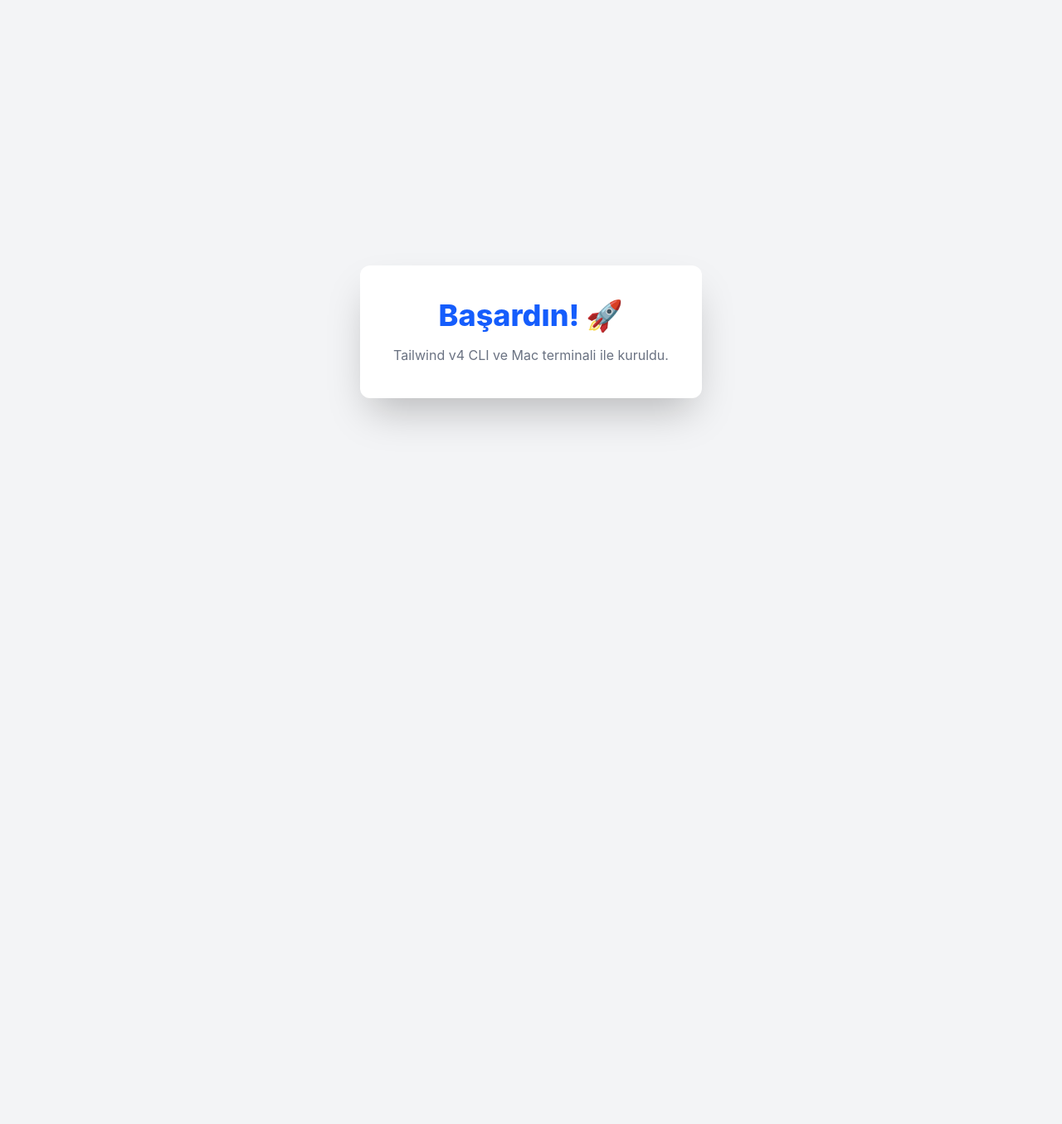
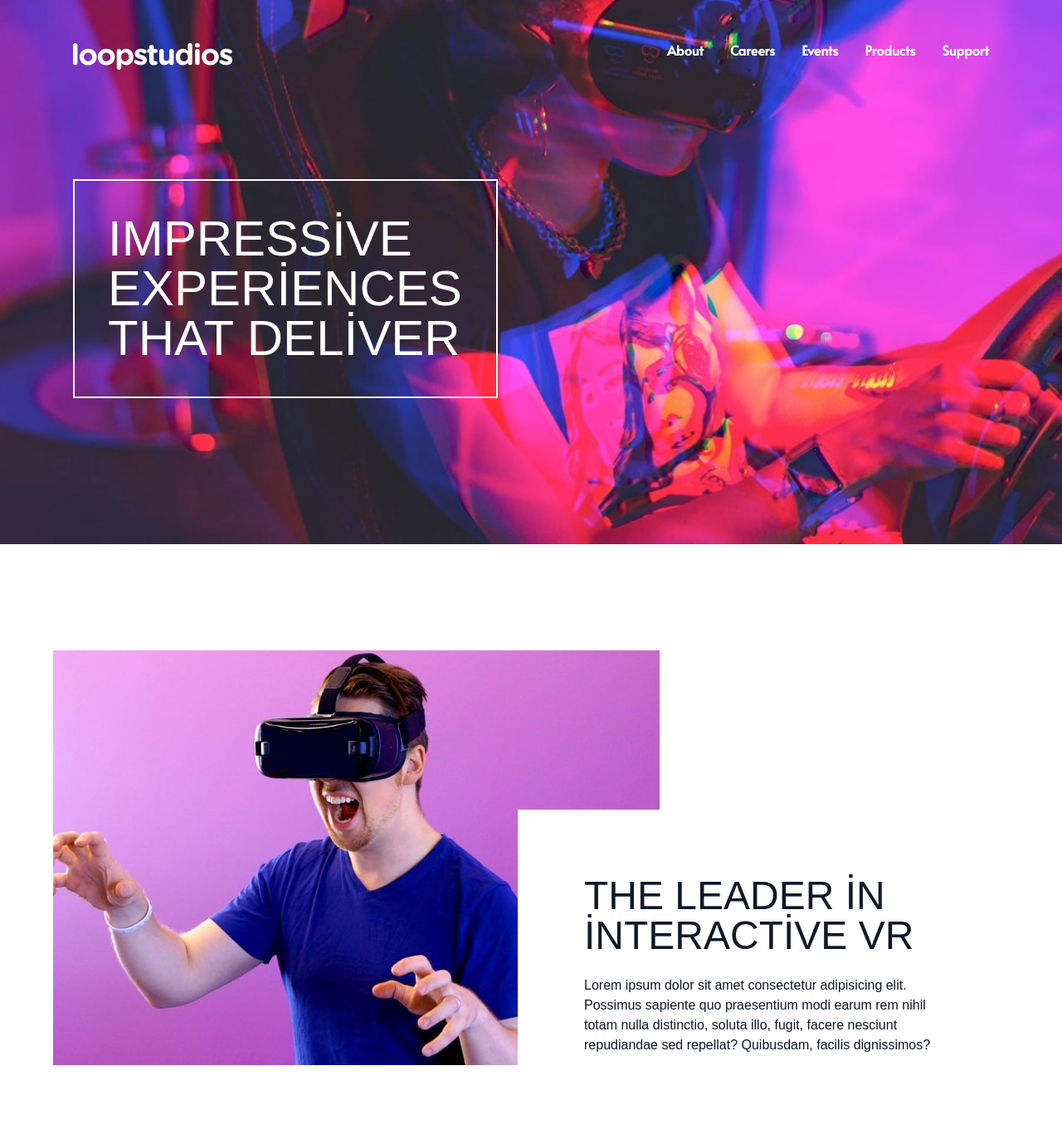
Before and after one commit to serhatcamadan/loopstudios, a website: page index.html in a window 1280 px wide. Shown: the whole page at 83% size. Before the commit the page ends 800 px from the top, so only its background shows below. Drawn offline with nearby package versions, Linux system fonts and the light colour scheme; files that its build step writes are made by us from their sources.

Commit message:
navbar completed

```diff
--- a/index.html
+++ b/index.html
@@ -3,13 +3,81 @@
 <head>
     <meta charset="UTF-8">
     <meta name="viewport" content="width=device-width, initial-scale=1.0">
-    <link href="../dist/output.css" rel="stylesheet">
+    <link href="./dist/output.css" rel="stylesheet">
+    <link rel="preconnect" href="https://fonts.googleapis.com">
+    <link rel="preconnect" href="https://fonts.gstatic.com" crossorigin>
+    <link href="https://fonts.googleapis.com/css2?family=Josefin+Sans:ital,wght@0,100..700;1,100..700&display=swap" rel="stylesheet">
+    <link rel="preconnect" href="https://fonts.googleapis.com">
+    <link rel="preconnect" href="https://fonts.gstatic.com" crossorigin>
+    <link href="https://fonts.googleapis.com/css2?family=Alata&display=swap" rel="stylesheet">
     <title>Tailwind v4 Template</title>
 </head>
-<body class="bg-gray-100 flex items-center justify-center min-h-screen">
-    <div class="text-center p-10 bg-white rounded-xl shadow-2xl">
-        <h1 class="text-4xl font-extrabold text-blue-600">Başardın! 🚀</h1>
-        <p class="text-gray-500 mt-4">Tailwind v4 CLI ve Mac terminali ile kuruldu.</p>
-    </div>
+<body>
+    <!-- Hero Section -->
+     <section id="hero">
+        <!-- Hero Container -->
+         <div class="container max-w-6xl mx-auto px-6 py-12">
+            <!-- Nav/Logo Container -->
+             <nav class="flex items-center justify-between font-bold text-white">
+                <!-- Logo -->
+                <img src="images/logo.svg" alt="">
+                <!-- Menu -->
+                 <div class="hidden h-10 font-alata md:flex md:space-x-8">
+                    <div class="group">
+                        <a href="#">About</a>
+                        <div class="mx-2 group-hover:border-b group-hover:border-blue-50"></div>
+                    </div>
+                    <div class="group">
+                        <a href="#">Careers</a>
+                        <div class="mx-2 group-hover:border-b group-hover:border-blue-50"></div>
+                    </div>
+                    <div class="group">
+                        <a href="#">Events</a>
+                        <div class="mx-2 group-hover:border-b group-hover:border-blue-50"></div>
+                    </div>
+                    <div class="group">
+                        <a href="#">Products</a>
+                        <div class="mx-2 group-hover:border-b group-hover:border-blue-50"></div>
+                    </div>
+                    <div class="group">
+                        <a href="#">Support</a>
+                        <div class="mx-2 group-hover:border-b group-hover:border-blue-50"></div>
+                    </div>
+                 </div>
+                <!-- @todo Hamburger Button -->
+             </nav>
+                <!-- @todo- Mobile Menu-->
+
+                <div
+                class="max-w-lg mt-32 mb-32 p-4 font-sans text-4xl text-white uppercase border-2 md:p-10 md:m-32 md:mx-0 md:text-6xl">
+                Impressive Experiences That Deliver
+            </div>
+         </div>
+     </section>
+
+     <!-- Feature Section -->
+     <section id="feature">
+        <!-- Feature Container -->
+         <div
+         class="relative container flex flex-col max-w-6xl mx-auto my-32 px-6 text-gray-900 md:flex-row md:px-0">
+        <!-- Image -->
+         <img src="images/desktop/image-interactive.jpg" alt="">
+
+         <!-- Text Container -->
+          <div class="top-48 pr-0 bg-white md:absolute md:right-0 md:py-20 md:pl-20">
+            <h2
+            class="max-w-lg mt-10 mb-6 font-sans text-4xl text-center text-gray-900 uppercase md:text-5xl md:mt-0 md:text-left">
+            The leader in interactive VR
+            </h2>
+            <p class="max-w-md text-center md:text-left">
+                Lorem ipsum dolor sit amet consectetur adipisicing elit.
+                Possimus sapiente quo praesentium modi earum rem nihil totam
+                nulla distinctio, soluta illo, fugit, facere nesciunt
+                 repudiandae sed repellat? Quibusdam, facilis dignissimos?
+            </p>
+          </div>
+         </div>
+     </section>
+
 </body>
 </html>
--- a/src/input.css
+++ b/src/input.css
@@ -1 +1,32 @@
 @import "tailwindcss";
+
+@theme {
+  /* Breakpoints (Ekran Boyutları) */
+  --breakpoint-sm: 480px;
+  --breakpoint-md: 768px;
+  --breakpoint-lg: 976px;
+  --breakpoint-xl: 1440px;
+
+  /* Özel Renkler */
+  --color-strongy-cyan: hsl(171, 66%, 44%);
+  --color-light-blue: hsl(233, 100%, 69%);
+  --color-dark-grayis-blue: hsl(210, 10%, 33%);
+  --color-grayish-blue: hsl(201, 11%, 66%);
+
+  /* Font Ailesi */
+  --font-sans: "Josefin-sans", sans-serif;
+  --font-alata: "Alata";
+}
+
+#hero {
+    background-image: url('../images/desktop/image-hero.jpg');
+    background-repeat: no-repeat;
+    background-size: cover;
+}
+
+@media(max-width: 576px){
+    #hero{
+        background-image: url('../images/mobile/image-hero.jpg');
+        background-position: center;
+    }
+}
```
